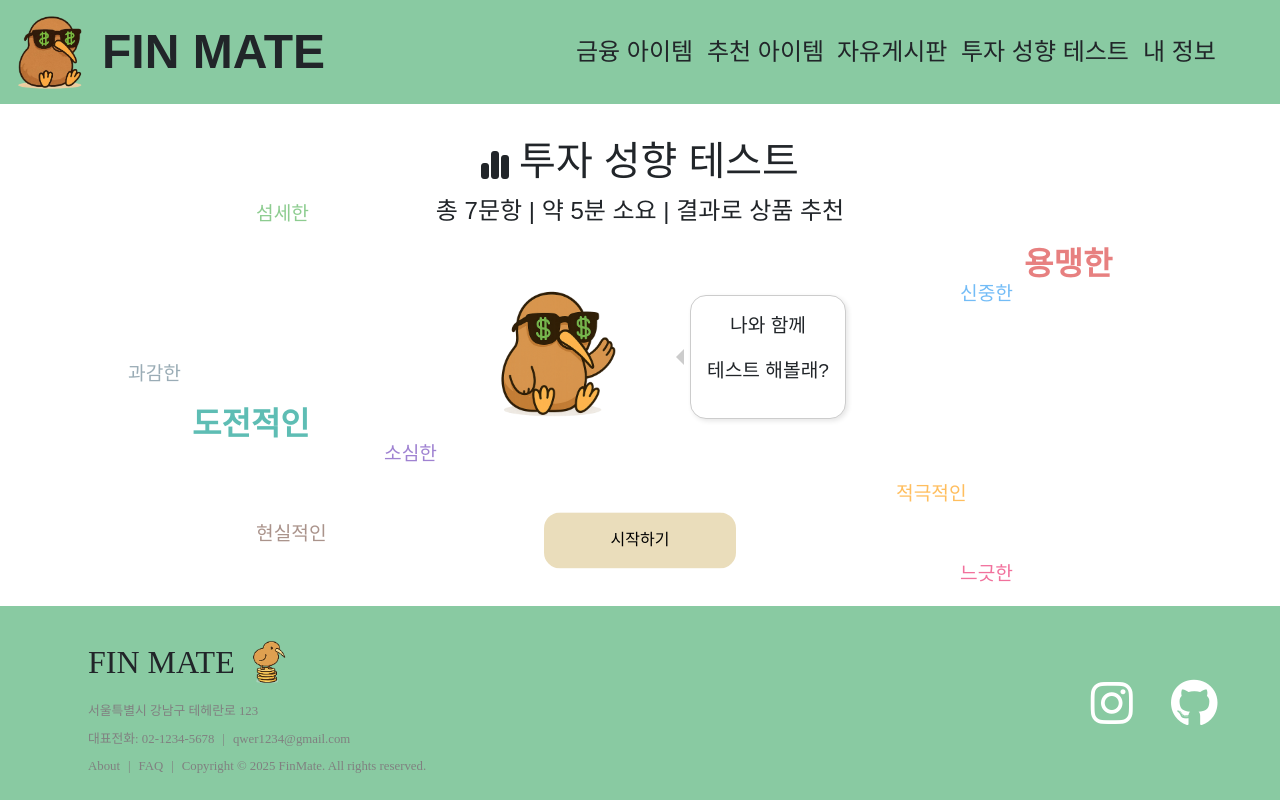
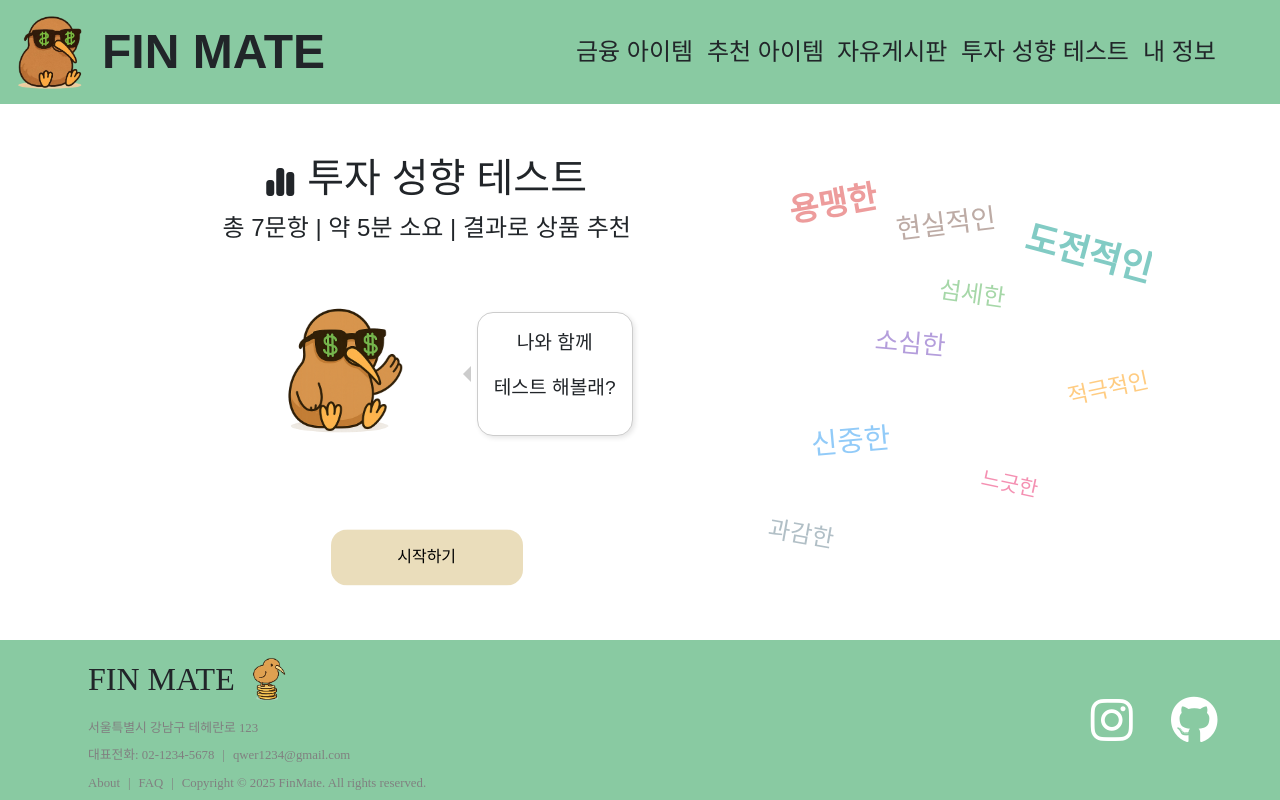
Before and after one commit to KB-technologia/FinMate_FE, a Vue app in the folder FinMate/: page /quizstart in a window 1280 px wide. Built offline with nearby package versions, Linux system fonts and the light colour scheme; a web font is replaced by a local one.

Commit message:
✨ 퀴즈 문제 컴포넌트 개발 완료

```diff
--- a/FinMate/src/components/allshared/FooterComponent.vue
+++ b/FinMate/src/components/allshared/FooterComponent.vue
@@ -46,7 +46,7 @@ import '../../assets/fonts/font.css';
 <style scoped>
 .footer-container {
   width: 100vw;
-  height: 25vh;
+  height: 20vh;
   background-color: var(--color-primary-green);
   display: flex;
   justify-content: space-between;
--- a/FinMate/src/components/quiz/QuizComponent.vue
+++ b/FinMate/src/components/quiz/QuizComponent.vue
@@ -1,18 +1,19 @@
 <template>
   <div class="quiz-wrapper">
-    <div class="quiz-navigation">
-      <button @click="prevQuestion" :disabled="currentIndex === 0">
-        ◀ 이전
-      </button>
-      <span>{{ currentIndex + 1 }} / {{ quizData.length }}</span>
-      <button
-        @click="nextQuestion"
-        :disabled="currentIndex === quizData.length - 1"
+    <!-- 상단 인디케이터 -->
+    <div class="indicator">
+      <div
+        v-for="(answer, idx) in selectedAnswers"
+        :key="idx"
+        class="indicator-item"
+        :class="{ completed: answer !== null, active: currentIndex === idx }"
+        @click="goToQuestion(idx)"
       >
-        다음 ▶
-      </button>
+        {{ idx + 1 }}
+      </div>
     </div>
 
+    <!-- 문제 카드 -->
     <transition name="slide" mode="out-in">
       <div v-if="quizData.length" :key="currentQuestion.id" class="quiz-card">
         <div class="quiz-narration">📜 {{ currentQuestion.narration }}</div>
@@ -22,13 +23,42 @@
         <ul class="quiz-options">
           <li v-for="(option, idx) in currentQuestion.options" :key="idx">
             <label>
-              <input type="radio" :name="'q' + currentQuestion.id" />
+              <input
+                type="radio"
+                :name="'q' + currentQuestion.id"
+                :value="option"
+                v-model="selectedAnswers[currentIndex]"
+              />
               {{ option }}
             </label>
           </li>
         </ul>
       </div>
     </transition>
+
+    <!-- 이전/다음 버튼 -->
+    <div class="quiz-navigation">
+      <button
+        class="nav-button"
+        @click="prevQuestion"
+        :disabled="currentIndex === 0"
+      >
+        ◀ 이전
+      </button>
+      <span>{{ currentIndex + 1 }} / {{ quizData.length }}</span>
+      <button
+        class="nav-button"
+        @click="nextQuestion"
+        :disabled="currentIndex === quizData.length - 1"
+      >
+        다음 ▶
+      </button>
+    </div>
+
+    <!-- 완료 버튼 -->
+    <div class="submit-container">
+      <button class="submit-button" :disabled="!isComplete">완료</button>
+    </div>
   </div>
 </template>
 
@@ -38,22 +68,35 @@ import quizJson from '@/assets/quiz.json';
 
 const quizData = ref([]);
 const currentIndex = ref(0);
+const selectedAnswers = ref(Array(7).fill(null));
 
-onMounted(() => {
-  quizData.value = quizJson;
-});
-
+// 현재 문제
 const currentQuestion = computed(
   () => quizData.value[currentIndex.value] || {}
 );
 
+// 완료 버튼 활성화 조건
+const isComplete = computed(() =>
+  selectedAnswers.value.every((answer) => answer !== null)
+);
+
+// 인디케이터 클릭 시 이동
+const goToQuestion = (idx) => {
+  currentIndex.value = idx;
+};
+
+// 이전/다음 문제 이동
 const prevQuestion = () => {
   if (currentIndex.value > 0) currentIndex.value--;
 };
-
 const nextQuestion = () => {
   if (currentIndex.value < quizData.value.length - 1) currentIndex.value++;
 };
+
+// 퀴즈 데이터 로드
+onMounted(() => {
+  quizData.value = quizJson;
+});
 </script>
 
 <style scoped>
@@ -61,41 +104,113 @@ const nextQuestion = () => {
   width: 50vw;
   height: 45vh;
   margin: auto;
-  padding: 2rem;
+  font-family: var(--font-inter);
 }
 
-.quiz-navigation {
+/* 상단 인디케이터 */
+.indicator {
   display: flex;
   justify-content: space-between;
+  margin-bottom: 1rem;
+}
+.indicator-item {
+  width: 2rem;
+  height: 2rem;
+  background-color: var(--color-light-gray);
+  color: black;
+  font-weight: bold;
+  display: flex;
+  justify-content: center;
   align-items: center;
-  margin-bottom: 1rem;
+  border-radius: 0.3rem;
+  cursor: pointer;
+  transition: all 0.2s ease;
+}
+.indicator-item:hover {
+  transform: scale(1.1);
+}
+.indicator-item.completed {
+  background-color: var(--color-primary-green);
+  color: white;
+}
+.indicator-item.active {
+  outline: 2px solid var(--color-primary-green);
+  font-weight: 700;
 }
 
 .quiz-card {
   background-color: #f8f9fa;
   border-radius: 2vh;
   padding: 1.5rem;
-  box-shadow: 0 2px 6px rgba(0, 0, 0, 0.1);
-  min-height: 20vh;
+  height: 30vh;
+  width: 50vw;
+  align-items: center;
+  justify-content: center;
+  display: flex;
+  flex-direction: column;
 }
-
 .quiz-narration {
-  font-style: italic;
   margin-bottom: 0.5rem;
   color: #555;
 }
-
 .quiz-question {
   font-weight: bold;
   margin-bottom: 1rem;
 }
-
 .quiz-options li {
   list-style: none;
   margin: 0.3rem 0;
 }
 
-/* 슬라이드 효과 */
+/* 이전/다음 버튼 */
+.quiz-navigation {
+  display: flex;
+  justify-content: space-between;
+  align-items: center;
+  padding: 2vh;
+}
+.nav-button {
+  background-color: var(--color-primary-green);
+  color: white;
+  border: none;
+  padding: 0.5rem 1rem;
+  border-radius: 0.5rem;
+  cursor: pointer;
+  transition: transform 0.2s ease, box-shadow 0.2s ease;
+}
+.nav-button:hover:enabled {
+  transform: translateY(-3px);
+  box-shadow: 0 4px 8px rgba(0, 0, 0, 0.15);
+}
+.nav-button:disabled {
+  background-color: #ccc;
+  cursor: not-allowed;
+  transform: none;
+  box-shadow: none;
+}
+
+/* 완료 버튼 */
+.submit-container {
+  text-align: center;
+}
+.submit-button {
+  padding: 0.7rem 1.5rem;
+  font-size: 1rem;
+  border: none;
+  border-radius: 0.5rem;
+  background-color: var(--color-primary-green);
+  color: white;
+  cursor: pointer;
+  transition: transform 0.2s ease;
+}
+.submit-button:disabled {
+  background-color: var(--color-light-gray);
+  cursor: not-allowed;
+}
+.submit-button:enabled:hover {
+  transform: translateY(-2px);
+}
+
 .slide-enter-active,
 .slide-leave-active {
   transition: all 0.4s ease;
--- a/FinMate/src/views/quiz/QuizStartView.vue
+++ b/FinMate/src/views/quiz/QuizStartView.vue
@@ -31,19 +31,15 @@
           <button @click="startQuiz">시작하기</button>
         </div>
         <div class="keyword-cloud">
-          <span class="word word1 bold" style="top: 30%; left: 80%"
-            >용맹한</span
-          >
-          <span class="word word2" style="top: 25%; left: 20%">섬세한</span>
-          <span class="word word3" style="top: 35%; left: 75%">신중한</span>
-          <span class="word word4 bold" style="top: 50%; left: 15%"
-            >도전적인</span
-          >
-          <span class="word word5" style="top: 60%; left: 70%">적극적인</span>
-          <span class="word word6" style="top: 55%; left: 30%">소심한</span>
-          <span class="word word7" style="top: 70%; left: 75%">느긋한</span>
-          <span class="word word8" style="top: 65%; left: 20%">현실적인</span>
-          <span class="word word9" style="top: 45%; left: 10%">과감한</span>
+          <span class="word word1 bold">용맹한</span>
+          <span class="word word2">섬세한</span>
+          <span class="word word3">신중한</span>
+          <span class="word word4 bold">도전적인</span>
+          <span class="word word5">적극적인</span>
+          <span class="word word6">소심한</span>
+          <span class="word word7">느긋한</span>
+          <span class="word word8">현실적인</span>
+          <span class="word word9">과감한</span>
         </div>
       </div>
       <FooterComponent />
@@ -86,6 +82,9 @@ const startQuiz = () => {
 .quiz-start-header-container {
   display: flex;
   flex-direction: row;
+  align-items: center;
+  justify-content: center;
+  width: 80vw;
   height: 100vh;
 }
 
@@ -95,8 +94,8 @@ const startQuiz = () => {
   flex-direction: column;
   align-items: center;
   justify-content: center;
-  width: 100%;
-  height: 100%;
+  width: 70vw;
+  height: 30vh;
 }
 
 .quiz-start-description {
@@ -108,12 +107,11 @@ const startQuiz = () => {
   flex-direction: row;
   align-items: center;
   justify-content: center;
-
   font-size: 2rem;
 }
 
 .icon-title {
-  margin-right: 10px;
+  margin-right: 1vw;
   align-items: center;
   justify-content: center;
 }
@@ -188,48 +186,91 @@ button:hover {
 }
 
 .keyword-cloud {
-  flex: 3;
-  width: 100vw;
+  position: relative;
+  width: 50vw;
   height: 60vh;
-  background-color: #fffef8;
+  overflow: hidden;
 }
 
 .word {
   position: absolute;
-  font-size: 1.2rem;
   font-weight: 400;
-  opacity: 0.9;
   white-space: nowrap;
+  opacity: 0.7;
+  animation: floatWord 10s infinite alternate ease-in-out;
+  transition: transform 0.3s ease;
+}
+
+.word:hover {
+  transform: scale(1.2) rotate(2deg);
+  z-index: 10;
+  opacity: 1;
 }
 .bold {
   font-weight: 700;
   font-size: 2rem;
 }
 .word1 {
-  color: #e57373; /* 빨강 */
+  top: 10%;
+  left: 15%;
+  font-size: 2rem;
+  color: #e57373;
+  transform: rotate(-10deg);
 }
 .word2 {
-  color: #81c784; /* 연초록 */
+  top: 30%;
+  left: 50%;
+  font-size: 1.5rem;
+  color: #81c784;
+  transform: rotate(8deg);
 }
 .word3 {
-  color: #64b5f6; /* 파랑 */
+  top: 60%;
+  left: 20%;
+  font-size: 1.8rem;
+  color: #64b5f6;
+  transform: rotate(-5deg);
 }
 .word4 {
-  color: #4db6ac; /* 청록 */
+  top: 20%;
+  left: 70%;
+  font-size: 2.2rem;
+  color: #4db6ac;
+  transform: rotate(15deg);
 }
 .word5 {
-  color: #ffb74d; /* 주황 */
+  top: 50%;
+  left: 80%;
+  font-size: 1.4rem;
+  color: #ffb74d;
+  transform: rotate(-12deg);
 }
 .word6 {
-  color: #9575cd; /* 보라 */
+  top: 40%;
+  left: 35%;
+  font-size: 1.6rem;
+  color: #9575cd;
+  transform: rotate(5deg);
 }
 .word7 {
-  color: #f06292; /* 핑크 */
+  top: 70%;
+  left: 60%;
+  font-size: 1.3rem;
+  color: #f06292;
+  transform: rotate(12deg);
 }
 .word8 {
-  color: #a1887f; /* 갈색 */
+  top: 15%;
+  left: 40%;
+  font-size: 1.7rem;
+  color: #a1887f;
+  transform: rotate(-7deg);
 }
 .word9 {
-  color: #90a4ae; /* 회청 */
+  top: 80%;
+  left: 10%;
+  font-size: 1.5rem;
+  color: #90a4ae;
+  transform: rotate(10deg);
 }
 </style>
```
